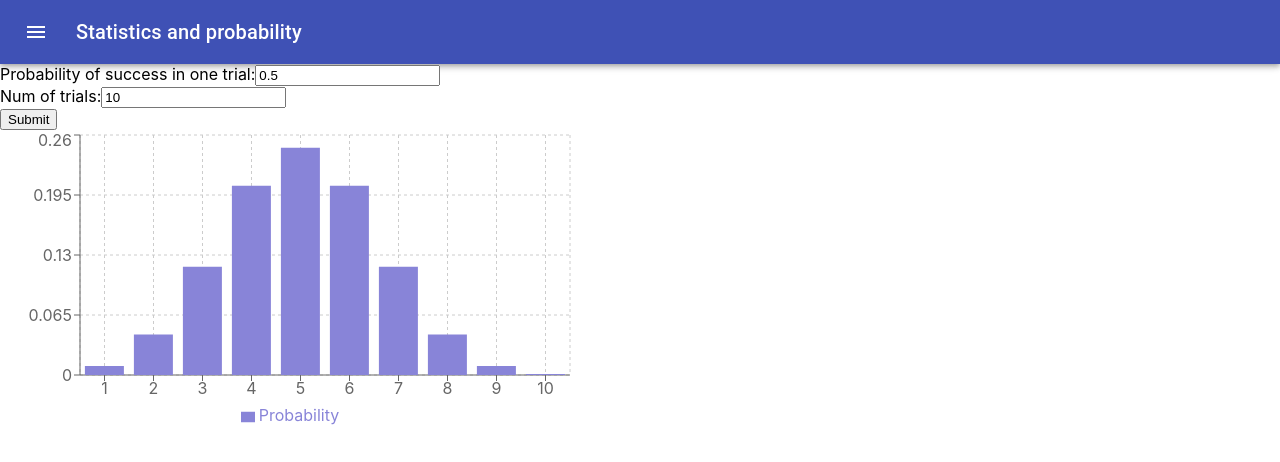
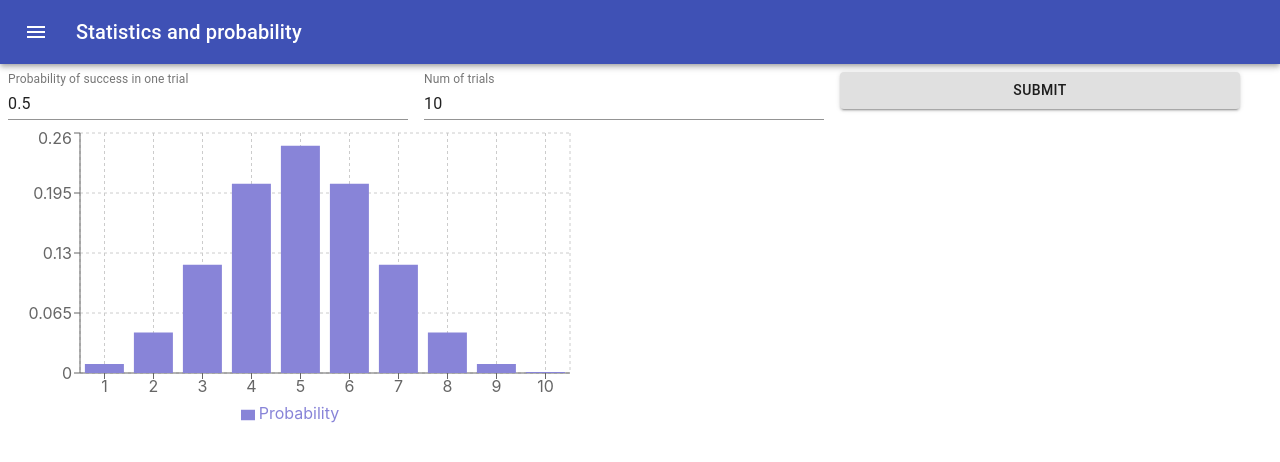
Before and after one commit to pbezglasny/probability-distributions-vis, a React (Create React App) app: page / in a window 1280 px wide. Shown: the top 462 px of the page. Built offline with nearby package versions, Linux system fonts and the light colour scheme.

Commit message:
Change bootstrap lib to material in binomial.js, uninstall bootstrap.

```diff
--- a/package.json
+++ b/package.json
@@ -9,9 +9,7 @@
     "@testing-library/jest-dom": "^4.2.4",
     "@testing-library/react": "^9.4.0",
     "@testing-library/user-event": "^7.2.1",
-    "bootstrap": "^4.4.1",
     "react": "^16.12.0",
-    "react-bootstrap": "^1.0.0-beta.16",
     "react-dom": "^16.12.0",
     "react-scripts": "3.3.0",
     "recharts": "^2.0.0-beta.1"
--- a/src/distributions/Binomial.js
+++ b/src/distributions/Binomial.js
@@ -1,7 +1,9 @@
 import React from "react";
 import {Bar, BarChart, CartesianGrid, Legend, Tooltip, XAxis, YAxis} from "recharts"
-import Form from "react-bootstrap/Form";
-import Button from "react-bootstrap/Button";
+import {formStyles} from "../styles/form-styles";
+import {withStyles} from '@material-ui/core/styles';
+import TextField from "@material-ui/core/TextField";
+import Button from "@material-ui/core/Button";
 
 function nChooseK(n, k) {
     let res = 1;
@@ -52,28 +54,17 @@ class Binomial extends React.Component {
     }
 
     render() {
+        const {classes} = this.props;
         return (
             <div>
                 <div>
-                    <Form onSubmit={this.handleSubmit}>
-                        <Form.Group controlId="binom_p">
-                            <Form.Label>Probability of success in one trial:</Form.Label>
-                            <Form.Control type="input" placeholder="values from 0 to 1"
-                                          size="sm"
-                                          value={this.state.binom_p}
-                                          onChange={this.handleChange}/>
-                        </Form.Group>
-                        <Form.Group controlId="binom_n">
-                            <Form.Label>Num of trials:</Form.Label>
-                            <Form.Control type="input" placeholder="values greater than 0"
-                                          size="sm"
-                                          value={this.state.binom_n}
-                                          onChange={this.handleChange}/>
-                        </Form.Group>
-                        <Button variant="primary" type="submit">
-                            Submit
-                        </Button>
-                    </Form>
+                    <form className={classes.form_root} noValidate autoComplete="off">
+                        <TextField id="binom_p" type="number" label="Probability of success in one trial"
+                                   value={this.state.binom_p} onChange={this.handleChange}/>
+                        <TextField id="binom_n" type="number" label="Num of trials"
+                                   value={this.state.binom_n} onChange={this.handleChange}/>
+                        <Button variant="contained" onClick={this.handleSubmit}>Submit</Button>
+                    </form>
                 </div>
                 <BarChart width={600} height={300} data={this.state.data}
                           margin={{top: 5, right: 30, left: 20, bottom: 5}}
@@ -90,4 +81,4 @@ class Binomial extends React.Component {
     }
 }
 
-export default Binomial;
+export default withStyles(formStyles)(Binomial);
--- /dev/null
+++ b/src/styles/form-styles.js
@@ -0,0 +1,10 @@
+const formStyles = theme => ({
+    form_root: {
+        '& > *': {
+            margin: theme.spacing(1),
+            width: 400,
+        },
+    },
+});
+
+export {formStyles};
```
Also changed, not shown: 1 other file (tests, documents, lock files or other folders).
